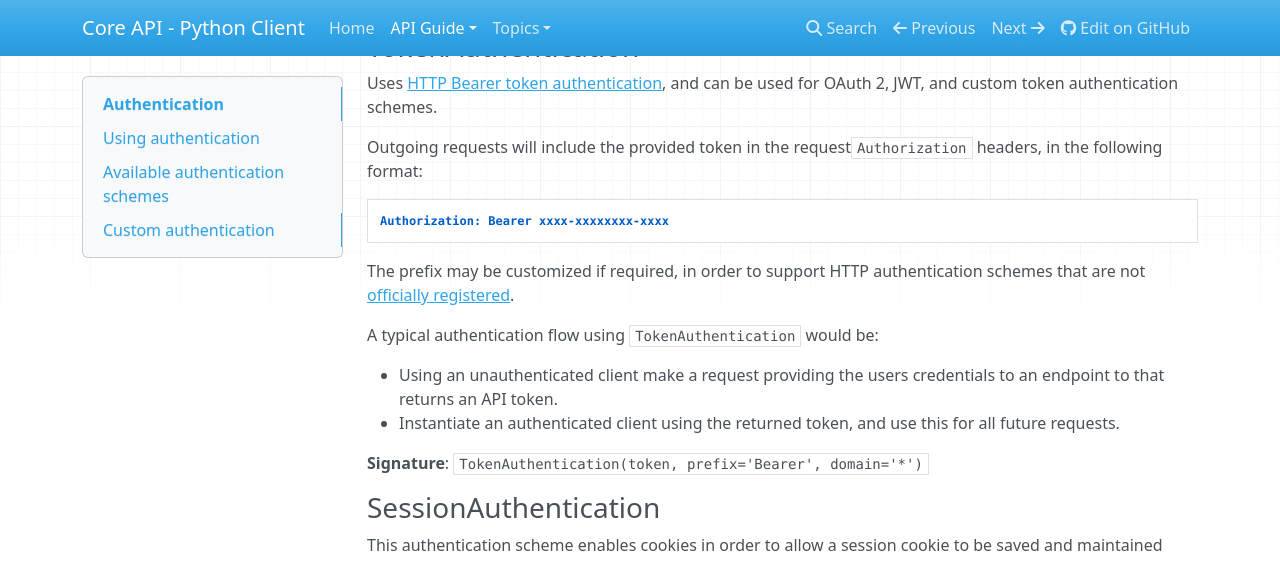
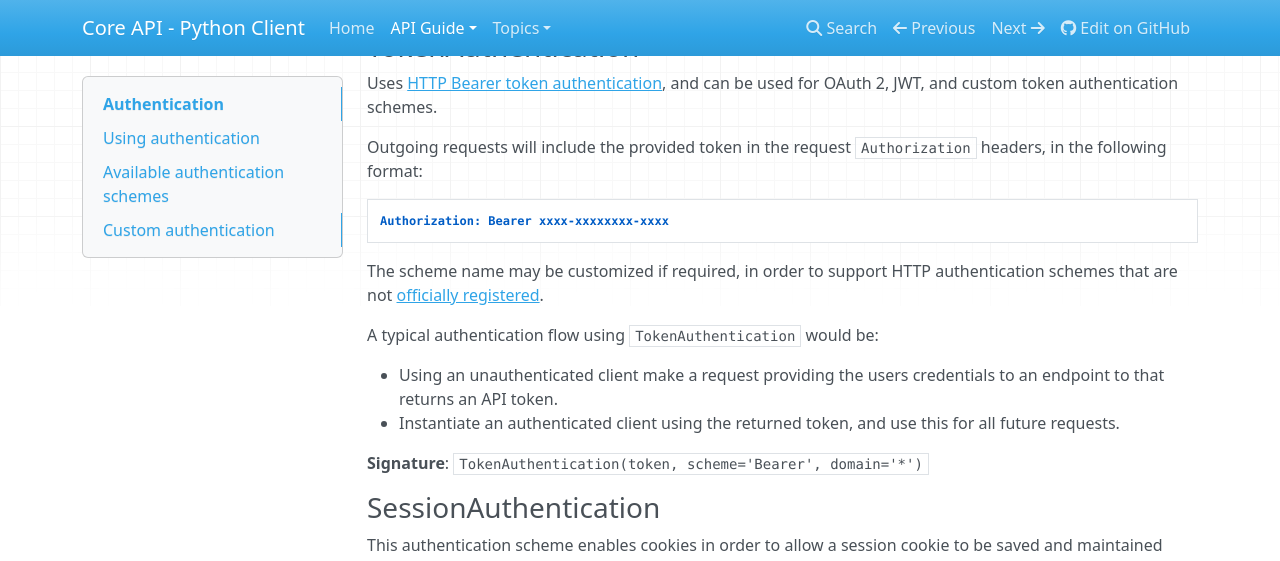
Before and after one commit to core-api/python-client, an MkDocs documentation site: the page built from docs/api-guide/auth.md, in a window 1280 px wide and 900 px high, scrolled down 938 px. Shown: the top 561 px of the window. Built offline with MkDocs 1.6.1, drawn with Linux system fonts in a browser that asks for light colours; nearby versions of some CDN libraries; old or Windows-style settings are respelled for this version of MkDocs.

Commit message:
Tweak docs

```diff
--- a/docs/api-guide/auth.md
+++ b/docs/api-guide/auth.md
@@ -43,18 +43,18 @@ Uses [HTTP Basic Authentication][basic-auth].
 
 Uses [HTTP Bearer token authentication][bearer-auth], and can be used for OAuth 2, JWT, and custom token authentication schemes.
 
-Outgoing requests will include the provided token in the request`Authorization` headers, in the following format:
+Outgoing requests will include the provided token in the request `Authorization` headers, in the following format:
 
     Authorization: Bearer xxxx-xxxxxxxx-xxxx
 
-The prefix may be customized if required, in order to support HTTP authentication schemes that are not [officially registered][http-auth-schemes].
+The scheme name may be customized if required, in order to support HTTP authentication schemes that are not [officially registered][http-auth-schemes].
 
 A typical authentication flow using `TokenAuthentication` would be:
 
 * Using an unauthenticated client make a request providing the users credentials to an endpoint to that returns an API token.
 * Instantiate an authenticated client using the returned token, and use this for all future requests.
 
-**Signature**: `TokenAuthentication(token, prefix='Bearer', domain='*')`
+**Signature**: `TokenAuthentication(token, scheme='Bearer', domain='*')`
 
 ### SessionAuthentication
 
```
